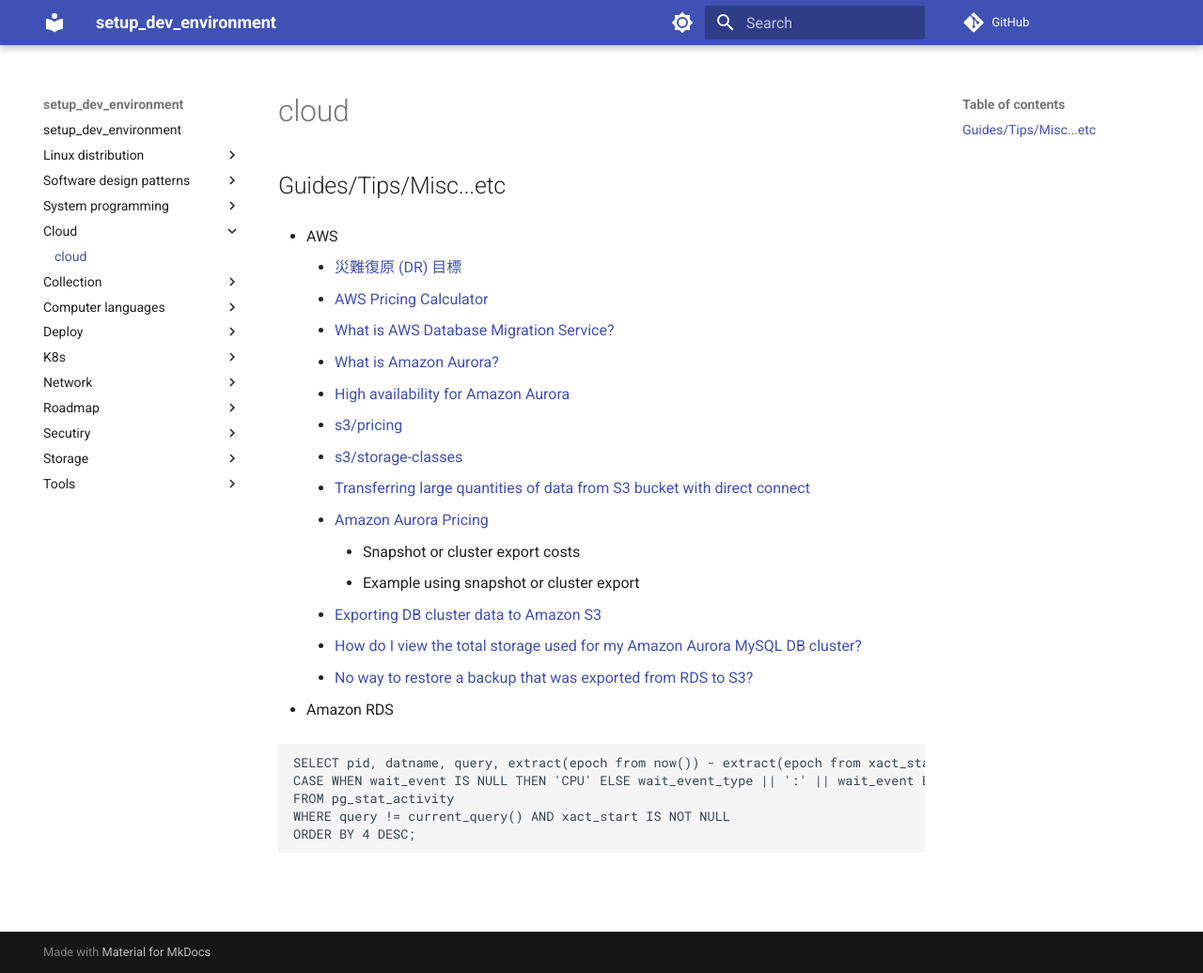
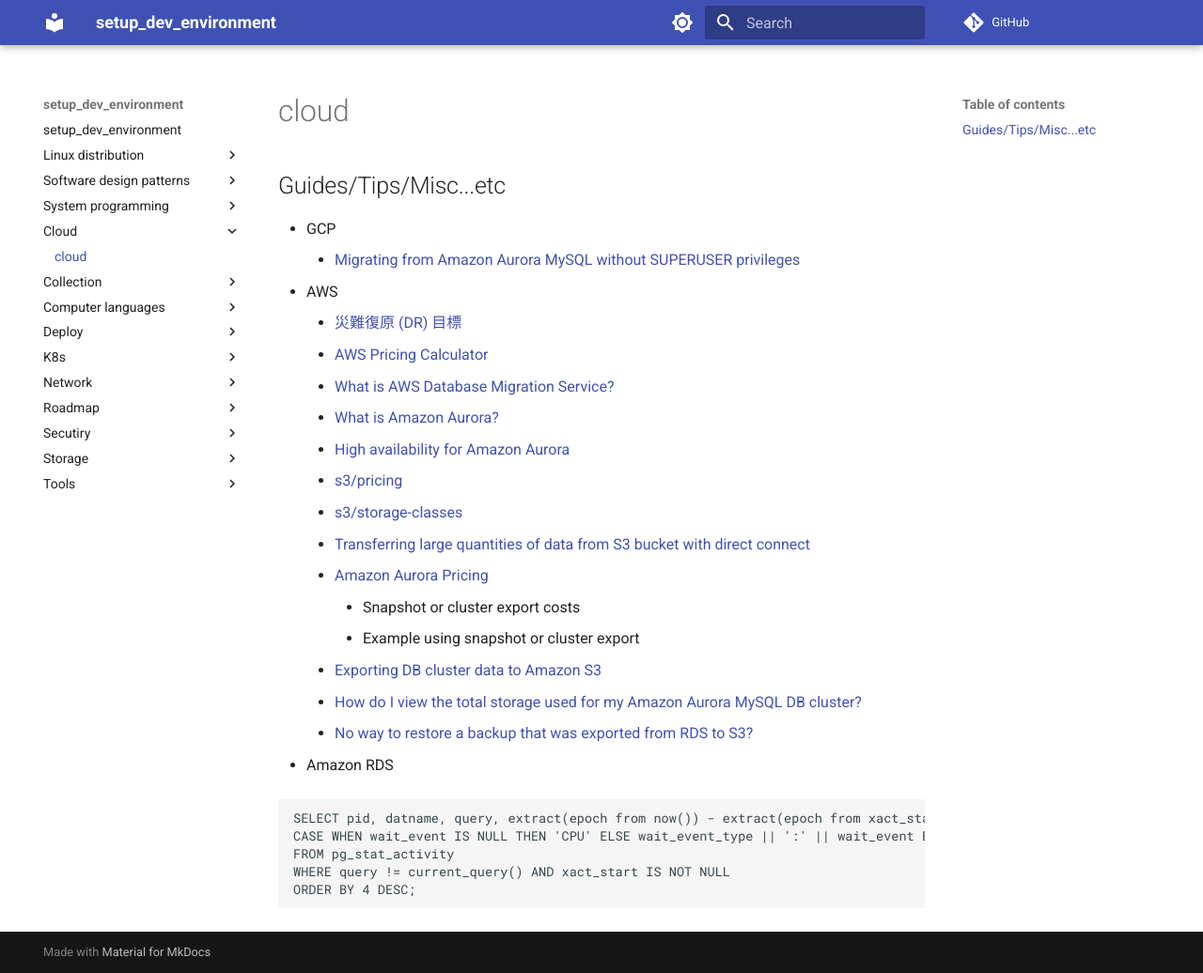
Before and after one commit to hong539/setup_dev_environment, an MkDocs documentation site: the page built from docs/cloud/cloud.md, in a window 1280 px wide and 1036 px high. Shown: the whole window at 94% size. Built offline with MkDocs 1.6.1 and Material for MkDocs 9.7.7, drawn with Linux system fonts in a browser that asks for light colours; comment, search, counter and statistics services are not loaded.

Commit message:
Update docs

```diff
--- a/docs/cloud/cloud.md
+++ b/docs/cloud/cloud.md
@@ -2,6 +2,8 @@
 
 ## Guides/Tips/Misc...etc
 
+* GCP
+    * [Migrating from Amazon Aurora MySQL without SUPERUSER privileges](https://cloud.google.com/database-migration/docs/mysql/aurora-no-superuser)
 * AWS
     * [災難復原 (DR) 目標](https://docs.aws.amazon.com/zh_tw/wellarchitected/latest/reliability-pillar/disaster-recovery-dr-objectives.html)
     * [AWS Pricing Calculator](https://docs.aws.amazon.com/pricing-calculator/latest/userguide/what-is-pricing-calculator.html)
```
Also changed, not shown: docs/System programming/Systems programming.md (+1 -0 lines), docs/collection/collection.md (+1 -0 lines).
